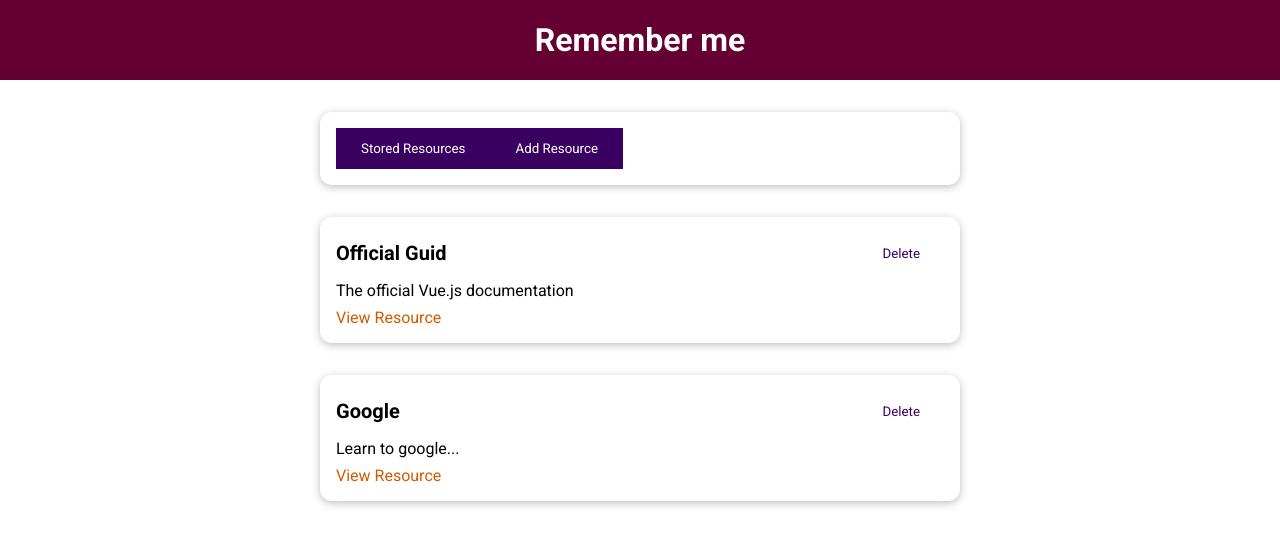
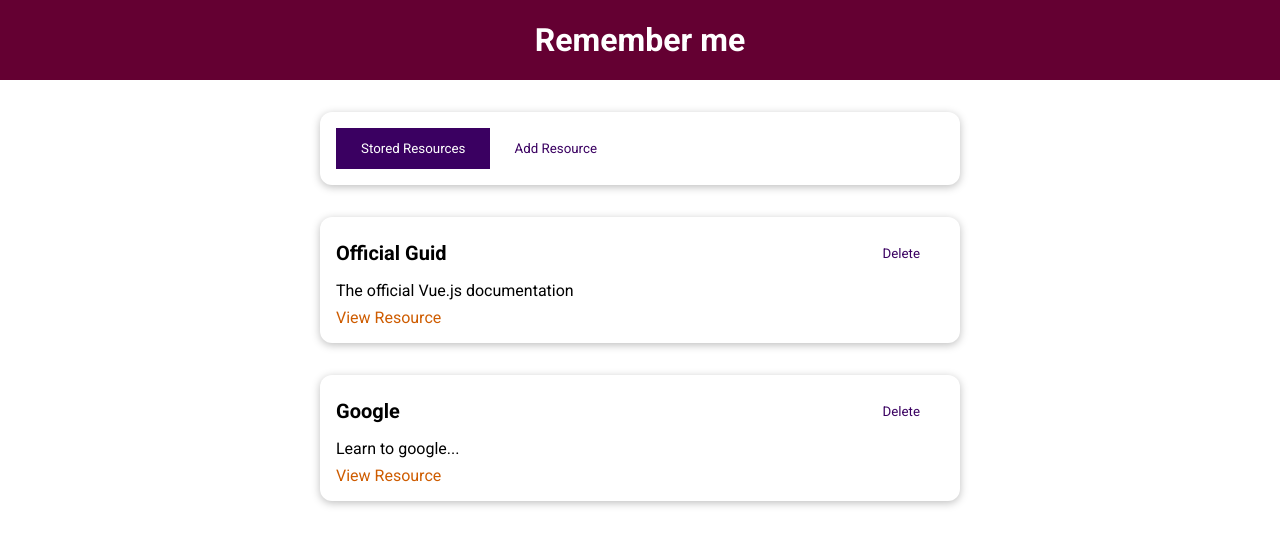
Before and after one commit to LbStoyanov/Vue.Js, a Vue app in the folder The Learning Resources App/prj-cmp-01-starting-setup/: page / in a window 1280 px wide. Shown: the top 546 px of the page. Built offline with nearby package versions, Linux system fonts and the light colour scheme.

Commit message:
Components

```diff
--- a/The Learning Resources App/prj-cmp-01-starting-setup/src/components/learning-resources/TheResources.vue
+++ b/The Learning Resources App/prj-cmp-01-starting-setup/src/components/learning-resources/TheResources.vue
@@ -1,9 +1,12 @@
 <template>
   <base-card>
-    <base-button @click="setSelectedTab('stored-resources')"
+    <base-button
+      @click="setSelectedTab('stored-resources')"
+      :mode="storedResButtonMode"
       >Stored Resources</base-button
     >
     <base-button @click="setSelectedTab('add-resource')"
+    :mode="addResButtonMode"
       >Add Resource</base-button
     >
   </base-card>
@@ -38,10 +41,18 @@
       ],
     };
   },
-  provide (){
+  provide() {
     return {
-        resources: this.storedResources,
+      resources: this.storedResources,
     };
+  },
+  computed: {
+    storedResButtonMode() {
+        return this.selectedTab === 'stored-resources' ? null : 'flat';
+    },
+    addResButtonMode(){
+        return this.selectedTab === 'add-resource' ? null : 'flat'
+    }
   },
   methods: {
     setSelectedTab(tab) {
```
